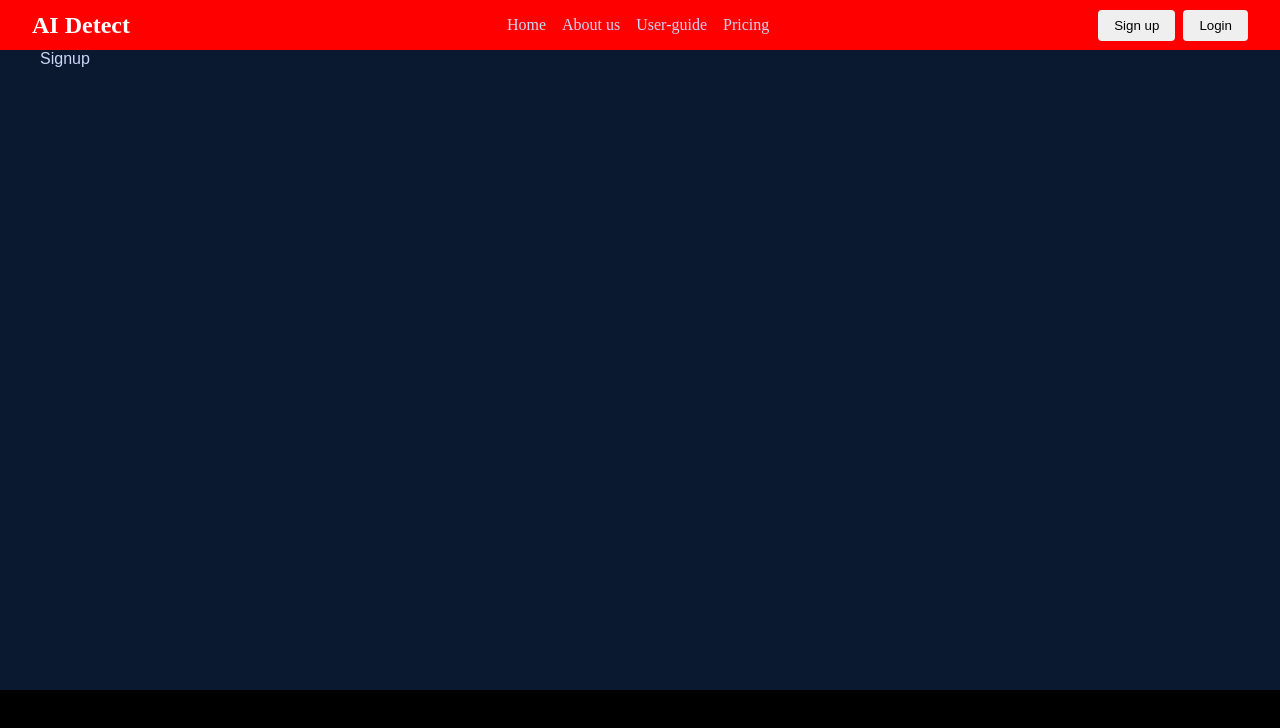
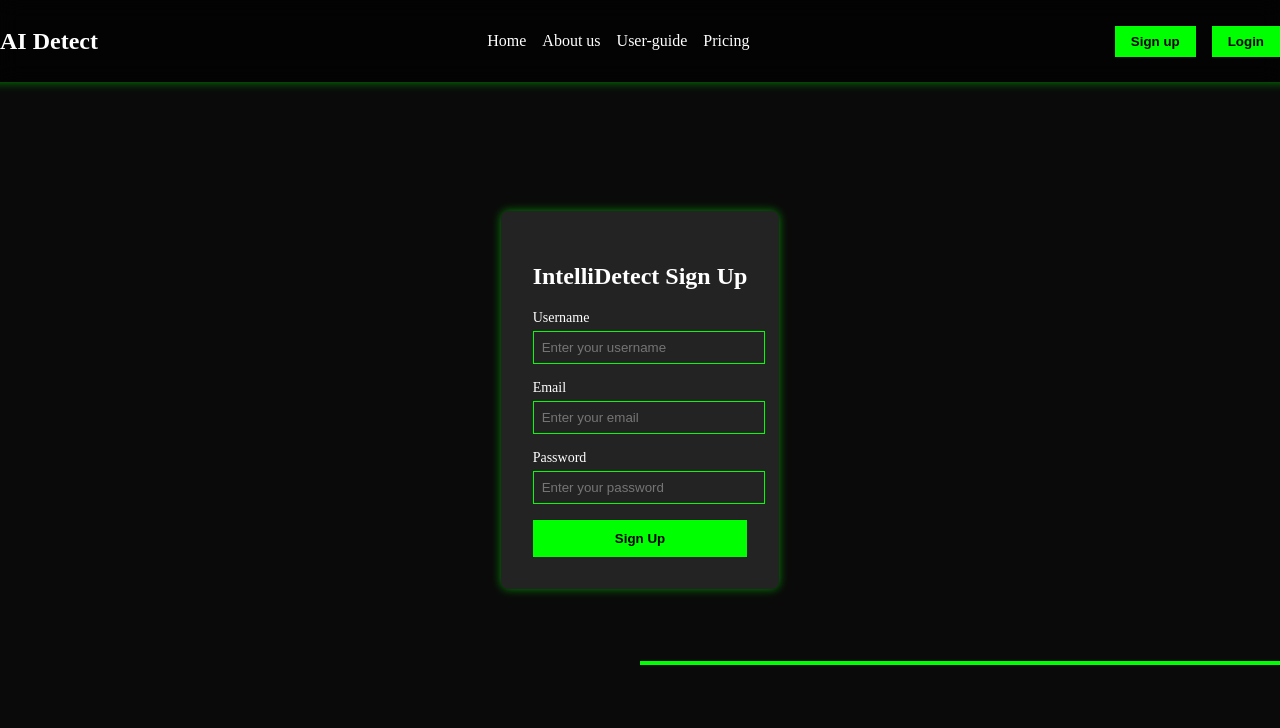
Before and after one commit to FabriceRandrianaivo/IntelliDetectFront, a React (Vite) app: page /sign-up in a window 1280 px wide. Shown: the top 728 px of the page. Built offline with nearby package versions, Linux system fonts and the light colour scheme.

Commit message:
test page et login test

```diff
--- a/src/App.tsx
+++ b/src/App.tsx
@@ -15,6 +15,7 @@ import Login from './pages/login/login.tsx';
 import Signup from './pages/sign-up/signup.tsx';
 // import Detection from './pages/detection/detection.tsx';
 import Streaming from './pages/streaming/streaming.tsx';
+import LandingPage from './pages/home/landingPage.tsx';
 // import withAuthRouteRedirect from './components/routeGuards/withAuthRouteRedirect.tsx';
 
 
@@ -39,12 +40,13 @@ const App: React.FC = () => {
 
   return (
     <Router>
-      <header className='header-content'>
+      {/* <header className='header-content'> */}
         {/* <TopHeader theme={isDarkTheme} setTheme={setIsDarkTheme} /> */}
-        <Navbar />
-      </header>
+        {/* <Navbar /> */}
+      {/* </header> */}
       <Routes>
       <Route path="/" element={<Home theme={isDarkTheme} />} />
+      <Route path="/landing" element={<LandingPage theme={isDarkTheme} />} />
       <Route path="/login" element={<Login theme={isDarkTheme}/>} />
       <Route path="/sign-up" element={<Signup theme={isDarkTheme}/>} />
         {/* <Route path="/" element={<Root />}> */}
--- a/src/assets/scss/pages/App.scss
+++ b/src/assets/scss/pages/App.scss
@@ -1,6 +1,8 @@
 // @use "./topHeader.scss";
 @use "./home.scss";
 @use "../ui/navBar.scss";
+@use "./login.scss";
+@use "./landingPage.scss";
 
 
 body{
--- /dev/null
+++ b/src/assets/scss/pages/landingPage.scss
@@ -0,0 +1,58 @@
+// LandingPage.scss
+.landing-container {
+    text-align: center;
+    color: white;
+    background: url('../../images/Designer.jpeg') no-repeat center center fixed;
+    background-size: cover;
+    height: 100vh;
+    display: flex;
+    flex-direction: column;
+    align-items: center;
+    backdrop-filter: brightness(0.5);
+  }
+
+  .hero-section {
+    padding: 5rem 2rem;
+    text-align: center;
+    background: rgba(0, 0, 0, 0.6);
+    border-radius: 10px;
+  }
+
+  .hero-section h1 {
+    font-size: 3rem;
+    color: #00ff00;
+  }
+
+  .hero-section p {
+    font-size: 1.2rem;
+    margin: 1rem 0;
+  }
+
+  .cta-button {
+    padding: 1rem 2rem;
+    font-size: 1rem;
+    background: #00ff00;
+    border: none;
+    cursor: pointer;
+    font-weight: bold;
+  }
+
+  .cta-button:hover {
+    background: #00cc00;
+  }
+
+  .features-section {
+    display: flex;
+    justify-content: space-around;
+    padding: 3rem 2rem;
+    backdrop-filter: brightness(0.8);
+  }
+
+  .feature {
+    background: rgba(255, 255, 255, 0.1);
+    padding: 1.5rem;
+    border-radius: 8px;
+    box-shadow: 0 0 10px rgba(0, 255, 0, 0.5);
+    width: 30%;
+    text-align: center;
+  }
--- /dev/null
+++ b/src/assets/scss/pages/login.scss
@@ -0,0 +1,70 @@
+/* Login.scss */
+.login-container {
+    display: flex;
+    justify-content: center;
+    align-items: center;
+    height: 100vh;
+    background-color: #0a0a0a;
+    position: relative;
+    overflow: hidden;
+
+    .scanner-overlay {
+      position: absolute;
+      top: 0;
+      left: 50%;
+      width: 100%;
+      height: 4px;
+      background: linear-gradient(to right, #00ff00, #00ff00);
+      animation: scan 3s linear infinite;
+    }
+
+    @keyframes scan {
+      0% {
+        top: 0;
+      }
+      100% {
+        top: 100%;
+      }
+    }
+  }
+
+  .login-box {
+    background: rgba(255, 255, 255, 0.1);
+    padding: 2rem;
+    border-radius: 8px;
+    box-shadow: 0 0 10px rgba(0, 255, 0, 0.5);
+    text-align: center;
+    color: white;
+  }
+
+  .input-group {
+    margin-bottom: 1rem;
+    text-align: left;
+  }
+
+  label {
+    display: block;
+    font-size: 14px;
+    margin-bottom: 5px;
+  }
+
+  input {
+    width: 100%;
+    padding: 0.5rem;
+    border: 1px solid #00ff00;
+    background: transparent;
+    color: white;
+  }
+
+  .login-button {
+    width: 100%;
+    padding: 0.7rem;
+    background: #00ff00;
+    border: none;
+    cursor: pointer;
+    font-weight: bold;
+  }
+
+  .login-button:hover {
+    background: #00cc00;
+  }
--- a/src/assets/scss/ui/navBar.scss
+++ b/src/assets/scss/ui/navBar.scss
@@ -1,36 +1,43 @@
-/* Navbar.css */
-.header-content {
-  padding: 0px;
-  // background: blue;
+// Navbar.scss
 .navbar {
   display: flex;
   justify-content: space-between;
   align-items: center;
-    padding: 0 2rem;
-    background: red;
+  padding: 1rem 2rem;
+  background: rgba(0, 0, 0, 0.7);
+  box-shadow: 0 0 10px rgba(0, 255, 0, 0.5);
+  position: fixed;
+  top: 0;
+  width: 100%;
+  color: white;
+  backdrop-filter: blur(10px);
+}
+
 .logo {
   font-size: 1.5rem;
   font-weight: bold;
 }
+
 .nav-links {
+  display: flex;
+  gap: 1rem;
   list-style: none;
-      display: flex;
-      li {
-        margin-left: 1rem;
-        a {
-          color: #ccd6f6;
+}
+
+.nav-links a {
+  color: white;
   text-decoration: none;
 }
+
+.auth-buttons button {
+  margin-left: 1rem;
+  padding: 0.5rem 1rem;
+  background: #00ff00;
+  border: none;
+  cursor: pointer;
+  font-weight: bold;
 }
+
+.auth-buttons button:hover {
+  background: #00cc00;
 }
-    .auth-buttons {
-      button {
-        padding: 0.5rem 1rem;
-        margin-left: 0.5rem;
-        border: none;
-        border-radius: 4px;
-        cursor: pointer;
-      }
-    }
-  }
-}
--- a/src/components/navBar.tsx
+++ b/src/components/navBar.tsx
@@ -12,8 +12,8 @@ const Navbar: React.FC = () => {
         <li><a href="#">Pricing</a></li>
       </ul>
       <div className="auth-buttons">
-          <button onClick={()=>navigate("/sign-up")}>Sign up</button>
-          <button onClick={()=>navigate("/login")}>Login</button>
+        <button onClick={() => navigate("/sign-up")}>Sign up</button>
+        <button onClick={() => navigate("/login")}>Login</button>
       </div>
     </nav>
   );
--- /dev/null
+++ b/src/pages/home/landingPage.tsx
@@ -0,0 +1,31 @@
+import Navbar from "../../components/navBar";
+
+
+const LandingPage: React.FC = () => {
+    return (
+      <div className="landing-container">
+        <Navbar />
+        <header className="hero-section">
+          <h1>AI-Powered Object Detection</h1>
+          <p>Experience next-generation AI for real-time object detection and classification.</p>
+          <button className="cta-button">Get Started</button>
+        </header>
+        <section className="features-section">
+          <div className="feature">
+            <h3>Real-Time Detection</h3>
+            <p>Our AI detects objects instantly with high accuracy.</p>
+          </div>
+          <div className="feature">
+            <h3>Customizable Models</h3>
+            <p>Train and fine-tune models to suit your specific needs.</p>
+          </div>
+          <div className="feature">
+            <h3>Seamless Integration</h3>
+            <p>Easy API integration for developers and businesses.</p>
+          </div>
+        </section>
+      </div>
+    );
+  };
+
+  export default LandingPage;
--- a/src/pages/login/login.tsx
+++ b/src/pages/login/login.tsx
@@ -1,3 +1,5 @@
+import Navbar from "../../components/navBar";
+
 interface headerType {
     theme: boolean;
     // setTheme: (theme: boolean) => void;
@@ -5,9 +7,22 @@ interface headerType {
 const Login = (props: headerType) => {
 
     return (
-        <div className="app-home">
-            <div className="content">
-                Login
+        <div className="login-container">
+            <Navbar />
+            <div className="scanner-overlay"></div>
+            <div className="login-box">
+                <h2>IntelliDetect Login</h2>
+                <form>
+                    <div className="input-group">
+                        <label htmlFor="username">Username</label>
+                        <input type="text" id="username" placeholder="Enter your username" />
+                    </div>
+                    <div className="input-group">
+                        <label htmlFor="password">Password</label>
+                        <input type="password" id="password" placeholder="Enter your password" />
+                    </div>
+                    <button type="submit" className="login-button">Login</button>
+                </form>
             </div>
         </div>
     );
--- a/src/pages/sign-up/signup.tsx
+++ b/src/pages/sign-up/signup.tsx
@@ -1,15 +1,33 @@
+import Navbar from "../../components/navBar";
+
 interface headerType {
     theme: boolean;
     // setTheme: (theme: boolean) => void;
 }
-const Signup = (props: headerType) => {
-    return (
-        <div className="app-home">
-            <div className="content">
-                Signup
-            </div>
-        </div>
-    );
+const Signup: React.FC = () => {
+  return (
+    <div className="login-container">
+      <Navbar />
+      <div className="scanner-overlay"></div>
+      <div className="login-box">
+        <h2>IntelliDetect Sign Up</h2>
+        <form>
+          <div className="input-group">
+            <label htmlFor="username">Username</label>
+            <input type="text" id="username" placeholder="Enter your username" />
+          </div>
+          <div className="input-group">
+            <label htmlFor="email">Email</label>
+            <input type="email" id="email" placeholder="Enter your email" />
+          </div>
+          <div className="input-group">
+            <label htmlFor="password">Password</label>
+            <input type="password" id="password" placeholder="Enter your password" />
+          </div>
+          <button type="submit" className="login-button">Sign Up</button>
+        </form>
+      </div>
+    </div>
+  );
 };
-
 export default Signup;
```
Also changed, not shown: src/assets/images/Designer.jpeg (added), src/assets/images/INTELLIDETECT.png (added). Lines whose indentation alone changed are shown as unchanged.
